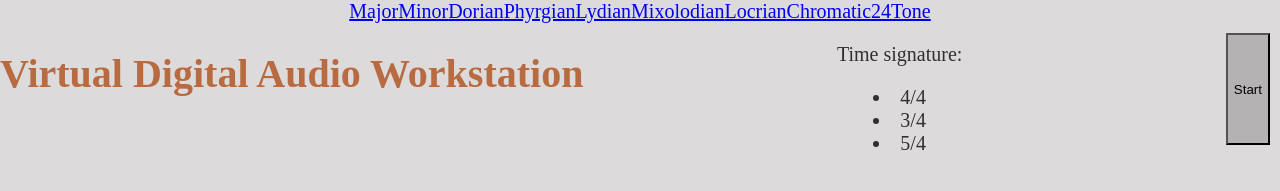
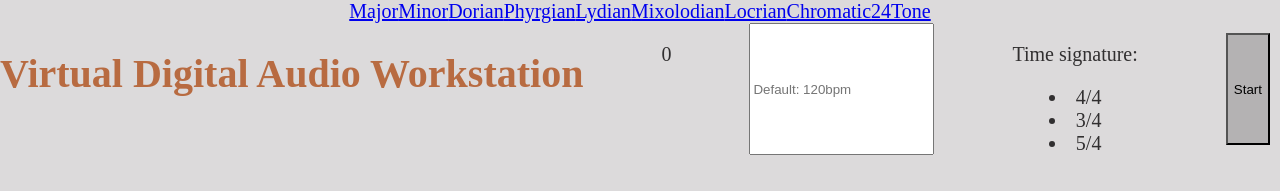
Before and after one commit to DavidVerghese/OnlineDaw, a React (Create React App) app: page /C24Tone in a window 1280 px wide. Shown: the top 191 px of the page. Built offline with nearby package versions, Linux system fonts and the light colour scheme; a web font is replaced by a local one.

Commit message:
added in ability to change tempo for 24tone and chromatic

```diff
--- a/src/MusicMachine24Tone/MusicMachine24Tone.jsx
+++ b/src/MusicMachine24Tone/MusicMachine24Tone.jsx
@@ -1,6 +1,8 @@
+import React, { useState, useEffect } from 'react';
 function MusicMachine24Tone(props) {
 
   let pause = false;
+  const [beatNumber, setBeatNumber] = useState(0);
   const bass = props.sinebass;
   const woodkeys = props.woodkeys;
   const violin = props.violin;
@@ -101,6 +103,8 @@ function MusicMachine24Tone(props) {
       function repeat() {
         let step = index % 32;
 
+        setBeatNumber(step);
+
         let kickInputs = document.querySelector(`.kick input:nth-child(${step + 1})`);
         let snareInputs = document.querySelector(`.snare input:nth-child(${step + 1})`);
         let hihatInputs = document.querySelector(`.hihat input:nth-child(${step + 1})`);
@@ -425,6 +429,17 @@ function MusicMachine24Tone(props) {
   return (<div>
       <div className="nav">
       <h1>Virtual Digital Audio Workstation</h1>
+
+      <p>{beatNumber}</p>
+
+
+      <input type="text" id="tempo" placeholder="Default: 120bpm" onChange={(e) => {
+        console.log(parseInt(e.target.value));
+        if (parseInt(e.target.value) !== NaN && parseInt(e.target.value) < 1000 ) {
+          Tone.Transport.bpm.value = parseInt(e.target.value);
+          console.log(Tone.Transport.bpm.value);
+        }
+      }} />
       <div>
       <p>Time signature:</p>
         <li>4/4</li>
--- a/src/MusicMachineChromatic/MusicMachineChromatic.jsx
+++ b/src/MusicMachineChromatic/MusicMachineChromatic.jsx
@@ -1,6 +1,9 @@
+import React, { useState, useEffect } from 'react';
+
 function MusicMachineChromatic(props) {
 
   let pause = false;
+  const [beatNumber, setBeatNumber] = useState(0);
   const bass = props.sinebass;
   const woodkeys = props.woodkeys;
   const violin = props.violin;
@@ -68,6 +71,8 @@ function MusicMachineChromatic(props) {
       function repeat() {
         let step = index % 32;
 
+        setBeatNumber(step);
+
         let kickInputs = document.querySelector(`.kick input:nth-child(${step + 1})`);
         let snareInputs = document.querySelector(`.snare input:nth-child(${step + 1})`);
         let hihatInputs = document.querySelector(`.hihat input:nth-child(${step + 1})`);
@@ -256,6 +261,18 @@ function MusicMachineChromatic(props) {
   return (<div>
       <div className="nav">
       <h1>Virtual Digital Audio Workstation</h1>
+
+      <p>{beatNumber}</p>
+
+
+      <input type="text" id="tempo" placeholder="Default: 120bpm" onChange={(e) => {
+        console.log(parseInt(e.target.value));
+        if (parseInt(e.target.value) !== NaN && parseInt(e.target.value) < 1000 ) {
+          Tone.Transport.bpm.value = parseInt(e.target.value);
+          console.log(Tone.Transport.bpm.value);
+        }
+      }} />
+
       <div>
       <p>Time signature:</p>
         <li>4/4</li>
--- a/src/MusicMachineDiatonic/MusicMachineDiatonic.jsx
+++ b/src/MusicMachineDiatonic/MusicMachineDiatonic.jsx
@@ -6,11 +6,8 @@ function MusicMachineDiatonic(props) {
   let pause = false;
   const [beatNumber, setBeatNumber] = useState(0);
 
-  const [name, setName] = useState('')
-  const handleChange = (event) => {
-    console.log(event.target.value)
-    setName(event.target.value)
-  }
+
+
 
 
   const bass = props.sinebass;
```
